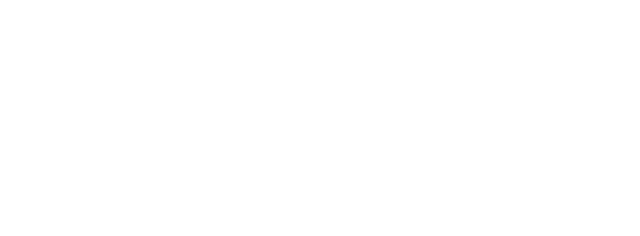
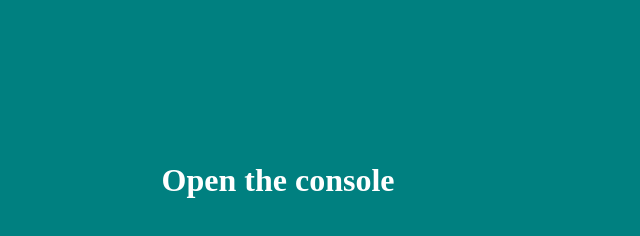
Before and after one commit to RobinLinus/inspector-open-detection, a plain HTML site: page index.html in a window 1280 px wide. Shown: the whole page, without its empty margins (0-640 px from the left). Drawn offline with Linux system fonts and the light colour scheme.

Commit message:
Update index.html

```diff
--- a/index.html
+++ b/index.html
@@ -1,9 +1,18 @@
+<style>
+  body{
+    padding:12%;
+    color:white;
+    background:teal;
+  }
+</style>
+<h1>Open the console</h1>
 <script>
 var element = new Image();
 Object.defineProperty(element, 'id', {
   get: function () {
     /* TODO */
     alert('Console opened');
+    document.body.style.background ='tomato';
   }
 });
 console.log('%cHello', element);
```
